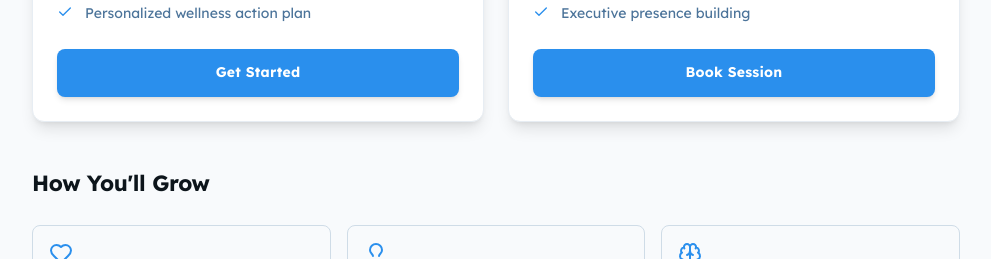
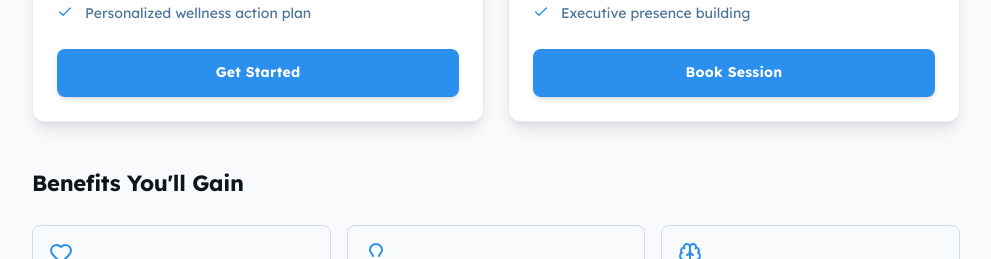
Before and after one commit to buildingwith-ai/LonnObee, a React (Vite) app: page / in a window 1280 px wide. Shown: the part 1460-1719 px from the top of the page, without its empty margins (144-1135 px from the left). Built offline with nearby package versions, Linux system fonts and the light colour scheme.

Commit message:
Updated Benefits.tsx

```diff
--- a/src/components/Benefits.tsx
+++ b/src/components/Benefits.tsx
@@ -37,7 +37,7 @@ const Benefits = () => {
 
   return (
     <div className="w-full">
-      <h2 className="text-[#0d151b] text-xl sm:text-[22px] font-bold leading-tight tracking-[-0.015em] px-4 pb-3 pt-8">How You'll Grow</h2>
+      <h2 className="text-[#0d151b] text-xl sm:text-[22px] font-bold leading-tight tracking-[-0.015em] px-4 pb-3 pt-8">Benefits You'll Gain</h2>
 
       <div className="grid grid-cols-1 sm:grid-cols-2 lg:grid-cols-3 gap-4 p-4">
         {benefits.map((benefit, index) => (
```
